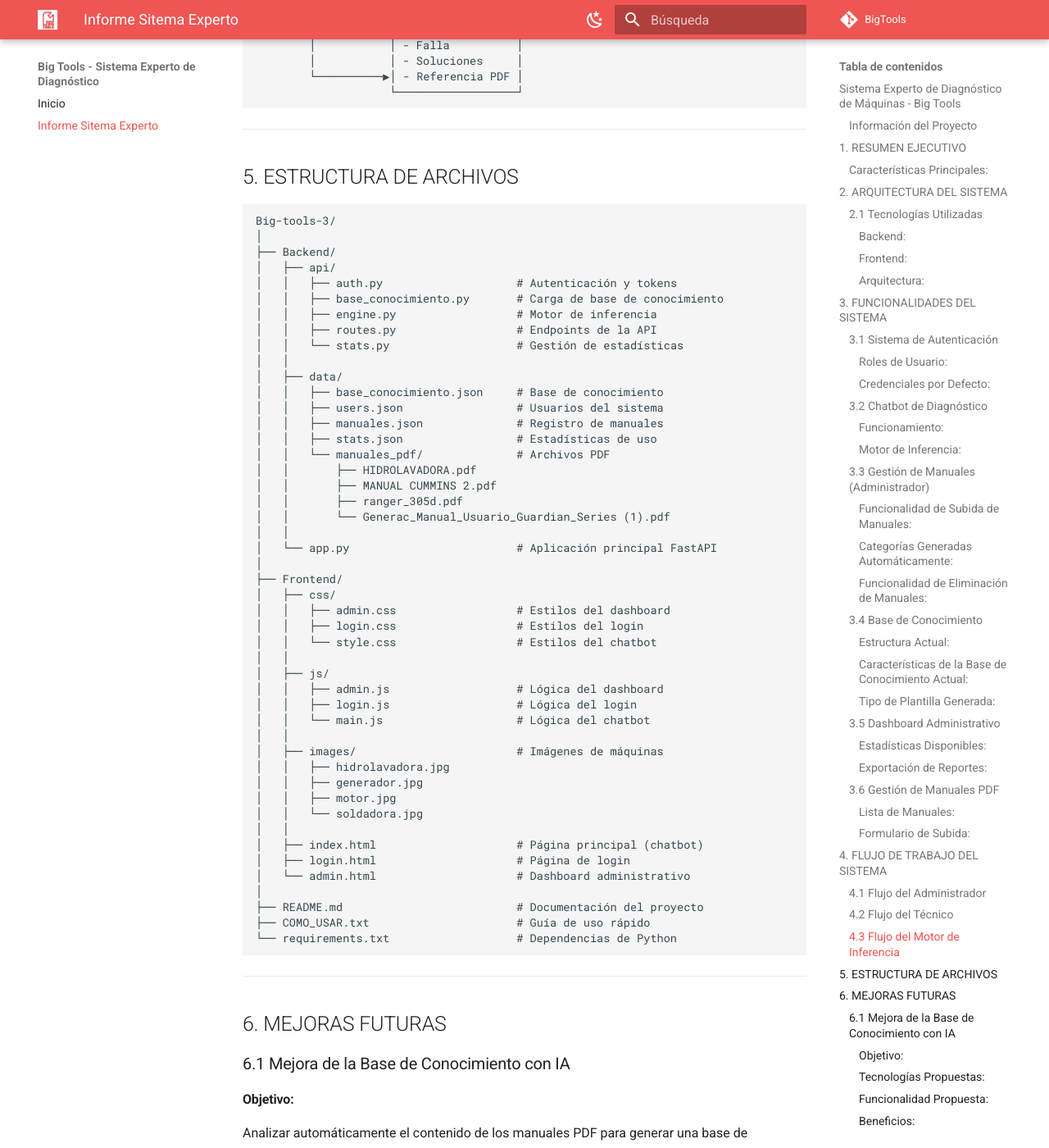
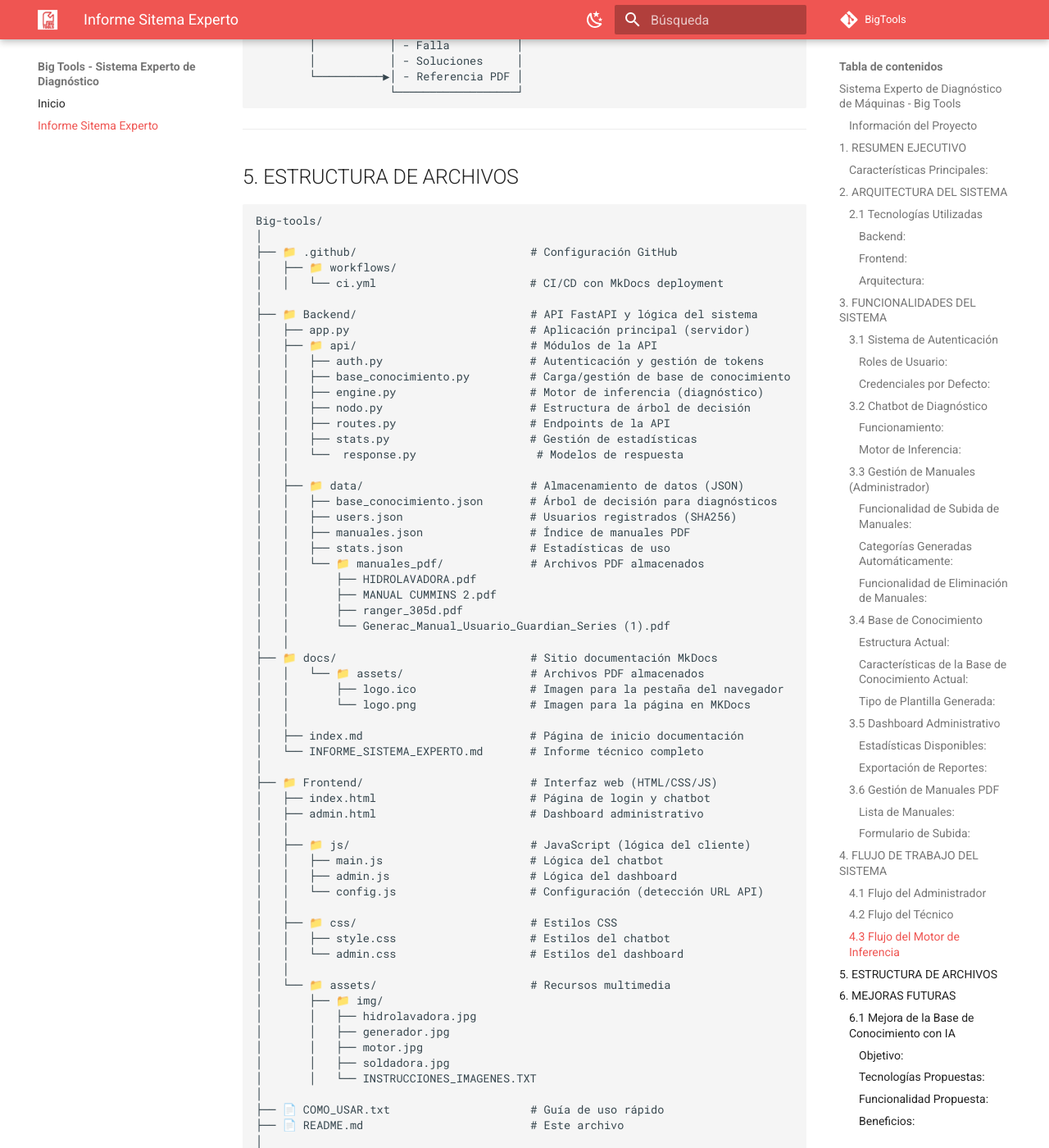
Before and after one commit to Axumis/Big-Tools, an MkDocs documentation site: the page built from docs/INFORME_SISTEMA_EXPERTO.md, in a window 1280 px wide and 1400 px high, scrolled down 10267 px. Shown: the whole window at 82% size. Built offline with MkDocs 1.6.1 and Material for MkDocs 9.7.7, drawn with Linux system fonts in a browser that asks for light colours; comment, search, counter and statistics services are not loaded; some of the changed text lies outside the part shown.

Commit message:
Actualizacion de la estructura del proyecto en el informe

````diff
--- a/docs/INFORME_SISTEMA_EXPERTO.md
+++ b/docs/INFORME_SISTEMA_EXPERTO.md
@@ -505,53 +505,78 @@
 ## 5. ESTRUCTURA DE ARCHIVOS
 
 ```
-Big-tools-3/
+Big-tools/
 │
-├── Backend/
-│   ├── api/
-│   │   ├── auth.py                    # Autenticación y tokens
-│   │   ├── base_conocimiento.py       # Carga de base de conocimiento
-│   │   ├── engine.py                  # Motor de inferencia
-│   │   ├── routes.py                  # Endpoints de la API
-│   │   └── stats.py                   # Gestión de estadísticas
+├── 📁 .github/                          # Configuración GitHub
+│   ├── 📁 workflows/
+│   │   └── ci.yml                       # CI/CD con MkDocs deployment
+│
+├── 📁 Backend/                          # API FastAPI y lógica del sistema
+│   ├── app.py                           # Aplicación principal (servidor)
+│   ├── 📁 api/                          # Módulos de la API
+│   │   ├── auth.py                      # Autenticación y gestión de tokens
+│   │   ├── base_conocimiento.py         # Carga/gestión de base de conocimiento
+│   │   ├── engine.py                    # Motor de inferencia (diagnóstico)
+│   │   ├── nodo.py                      # Estructura de árbol de decisión
+│   │   ├── routes.py                    # Endpoints de la API
+│   │   ├── stats.py                     # Gestión de estadísticas
+│   │   └──  response.py                  # Modelos de respuesta
 │   │
-│   ├── data/
-│   │   ├── base_conocimiento.json     # Base de conocimiento
-│   │   ├── users.json                 # Usuarios del sistema
-│   │   ├── manuales.json              # Registro de manuales
-│   │   ├── stats.json                 # Estadísticas de uso
-│   │   └── manuales_pdf/              # Archivos PDF
+│   ├── 📁 data/                         # Almacenamiento de datos (JSON)
+│   │   ├── base_conocimiento.json       # Árbol de decisión para diagnósticos
+│   │   ├── users.json                   # Usuarios registrados (SHA256)
+│   │   ├── manuales.json                # Índice de manuales PDF
+│   │   ├── stats.json                   # Estadísticas de uso
+│   │   └── 📁 manuales_pdf/             # Archivos PDF almacenados
 │   │       ├── HIDROLAVADORA.pdf
 │   │       ├── MANUAL CUMMINS 2.pdf
 │   │       ├── ranger_305d.pdf
 │   │       └── Generac_Manual_Usuario_Guardian_Series (1).pdf
 │   │
-│   └── app.py                         # Aplicación principal FastAPI
+├── 📁 docs/                             # Sitio documentación MkDocs
+│   │   └── 📁 assets/                   # Archivos PDF almacenados
+│   │       ├── logo.ico                 # Imagen para la pestaña del navegador
+│   │       └── logo.png                 # Imagen para la página en MKDocs
+│   │
+│   ├── index.md                         # Página de inicio documentación
+│   └── INFORME_SISTEMA_EXPERTO.md       # Informe técnico completo
 │
-├── Frontend/
-│   ├── css/
-│   │   ├── admin.css                  # Estilos del dashboard
-│   │   ├── login.css                  # Estilos del login
-│   │   └── style.css                  # Estilos del chatbot
+├── 📁 Frontend/                         # Interfaz web (HTML/CSS/JS)
+│   ├── index.html                       # Página de login y chatbot
+│   ├── admin.html                       # Dashboard administrativo
 │   │
-│   ├── js/
-│   │   ├── admin.js                   # Lógica del dashboard
-│   │   ├── login.js                   # Lógica del login
-│   │   └── main.js                    # Lógica del chatbot
+│   ├── 📁 js/                           # JavaScript (lógica del cliente)
+│   │   ├── main.js                      # Lógica del chatbot
+│   │   ├── admin.js                     # Lógica del dashboard
+│   │   └── config.js                    # Configuración (detección URL API)
 │   │
-│   ├── images/                        # Imágenes de máquinas
-│   │   ├── hidrolavadora.jpg
-│   │   ├── generador.jpg
-│   │   ├── motor.jpg
-│   │   └── soldadora.jpg
+│   ├── 📁 css/                          # Estilos CSS
+│   │   ├── style.css                    # Estilos del chatbot
+│   │   └── admin.css                    # Estilos del dashboard
 │   │
-│   ├── index.html                     # Página principal (chatbot)
-│   ├── login.html                     # Página de login
-│   └── admin.html                     # Dashboard administrativo
+│   └── 📁 assets/                       # Recursos multimedia
+│       ├── 📁 img/
+│       │   ├── hidrolavadora.jpg
+│       │   ├── generador.jpg
+│       │   ├── motor.jpg
+│       │   ├── soldadora.jpg
+│       │   └── INSTRUCCIONES_IMAGENES.TXT
 │
-├── README.md                          # Documentación del proyecto
-├── COMO_USAR.txt                      # Guía de uso rápido
-└── requirements.txt                   # Dependencias de Python
+├── 📄 COMO_USAR.txt                     # Guía de uso rápido
+├── 📄 README.md                         # Este archivo
+│
+├── 📋 requirements.txt                  # Dependencias Python
+├── 📋 mkdocs.yml                        # Configuración MkDocs para documentación
+│
+├── INICIAR_BIG_TOOLS.bat                # ⭐ Recomendado para Windows
+├── run.bat                              # Alternativa para Windows
+├── run.sh                               # Para Linux/macOS
+├──  run_simple.py                        # Script Python multiplataforma
+│
+├── .gitignore                           # Archivos ignorados por git
+│   └── 📁 venv/                         # Entorno virtual Python
+│
+└── 📁 .git/                             # Repositorio Git
 ```
 
 ---
````
